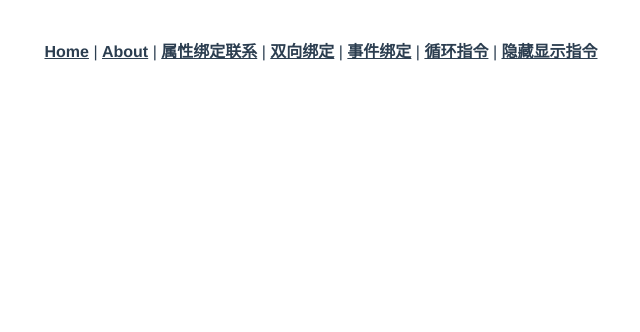
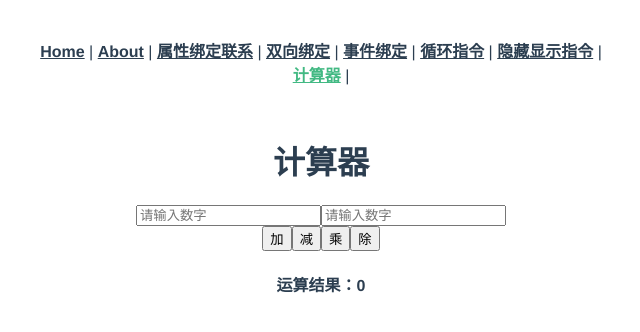
Before and after one commit to SakaiAmusawa/jsd23311_sakai_FE, a Vue app in the folder v1/: page /calculator in a window 1280 px wide. Shown: the top 332 px of the page, without its empty margins (319-959 px from the left). Built offline with nearby package versions, Linux system fonts and the light colour scheme.

Commit message:
计算器练习

```diff
--- a/v1/src/App.vue
+++ b/v1/src/App.vue
@@ -13,6 +13,10 @@
     <router-link to="For-cmd">循环指令</router-link>
     |
     <router-link to="hidden-display">隐藏显示指令</router-link>
+    |
+    <br>
+    <router-link to="calculator">计算器</router-link>
+    |
   </nav>
   <router-view/>
 </template>
--- a/v1/src/router/index.js
+++ b/v1/src/router/index.js
@@ -31,6 +31,8 @@ const routes = [
     path: '/For-cmd', name: 'For-cmd', component: () => import('../views/ForCmd.vue')
   }, {
     path: '/hidden-display', name: 'hidden-display', component: () => import('../views/HiddenOrDisplay.vue')
+  }, {
+    path: '/calculator', name: 'calculator', component: () => import('../views/CalculatorExec.vue')
   }
 ]
 
--- /dev/null
+++ b/v1/src/views/CalculatorExec.vue
@@ -0,0 +1,31 @@
+<script setup>
+import {ref} from "vue";
+
+const a = ref("");
+const b = ref("");
+const result = ref("0");
+
+const calculator = (o)=>{
+  result.value = a.value+o+b.value;
+  // eval("字符串") 作用:将字符串以JS代码的形式运行
+  // eval("5+2") 结果:7
+  result.value = eval(a.value+o+b.value);
+}
+</script>
+
+<template>
+  <h1>计算器</h1>
+  <input type="text" name="" placeholder="请输入数字" v-model="a">
+  <input type="text" name="" placeholder="请输入数字" v-model="b">
+  <br>
+  <button @click="calculator('+')">加</button>
+  <button @click="calculator('-')">减</button>
+  <button @click="calculator('*')">乘</button>
+  <button @click="calculator('/')">除</button>
+  <br>
+  <h4>运算结果：{{ result }}</h4>
+</template>
+
+<style scoped>
+
+</style>
```
